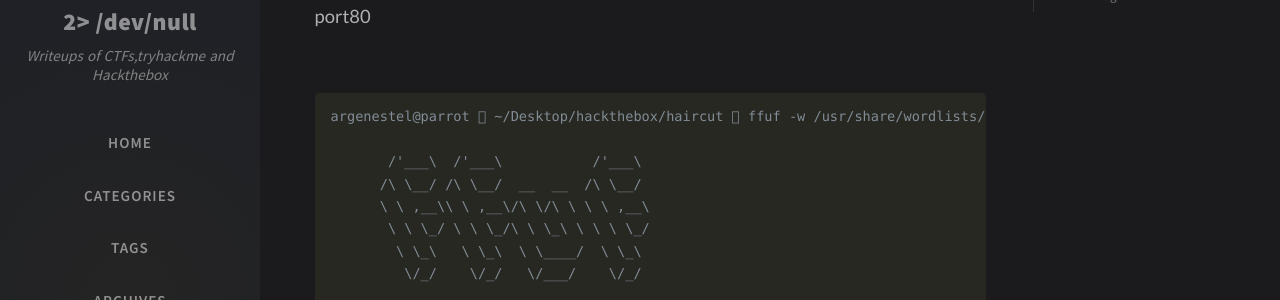
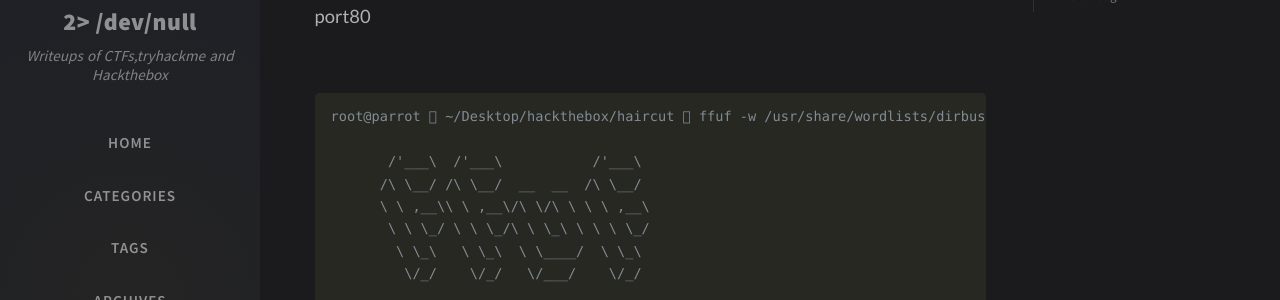
Before and after one commit to darksec1337/darksec1337.github.io, a Jekyll site: the page built from _posts/2020-10-19-Haircut-Writeup.md, in a window 1280 px wide and 900 px high, scrolled down 2128 px. Shown: the part 152-452 px from the top of the window. Built offline with Jekyll 4.4.1, drawn with Linux system fonts in a browser that asks for light colours; nearby versions of some CDN libraries; comment, search, counter and statistics services are not loaded; some of the changed text lies outside the part shown.

Commit message:
Update 2020-10-19-Haircut-Writeup.md

````diff
--- a/_posts/2020-10-19-Haircut-Writeup.md
+++ b/_posts/2020-10-19-Haircut-Writeup.md
@@ -84,7 +84,7 @@ Service Info: OS: Linux; CPE: cpe:/o:linux:linux_kernel
 
 ![port80](/assets/img/haircut/port80.png)
 ```terminal
-argenestel@parrot  ~/Desktop/hackthebox/haircut  ffuf -w /usr/share/wordlists/dirbuster/directory-list-2.3-medium.txt -u http://haircut.htb/FUZZ.php
+root@parrot  ~/Desktop/hackthebox/haircut  ffuf -w /usr/share/wordlists/dirbuster/directory-list-2.3-medium.txt -u http://haircut.htb/FUZZ.php
 
        /'___\  /'___\           /'___\
       /\ \__/ /\ \__/  __  __  /\ \__/
@@ -159,7 +159,7 @@ https://www.exploit-db.com/exploits/41154
 ```terminal
 Saving to: 'rootshell'
 
-rootshell                         100%[==========================================================>]  16.42K  33.2KB/s    in 0.5s
+root@shell                         100%[==========================================================>]  16.42K  33.2KB/s    in 0.5s
 
 2020-10-19 07:26:13 (33.2 KB/s) - 'rootshell' saved [16816/16816]
 
````
